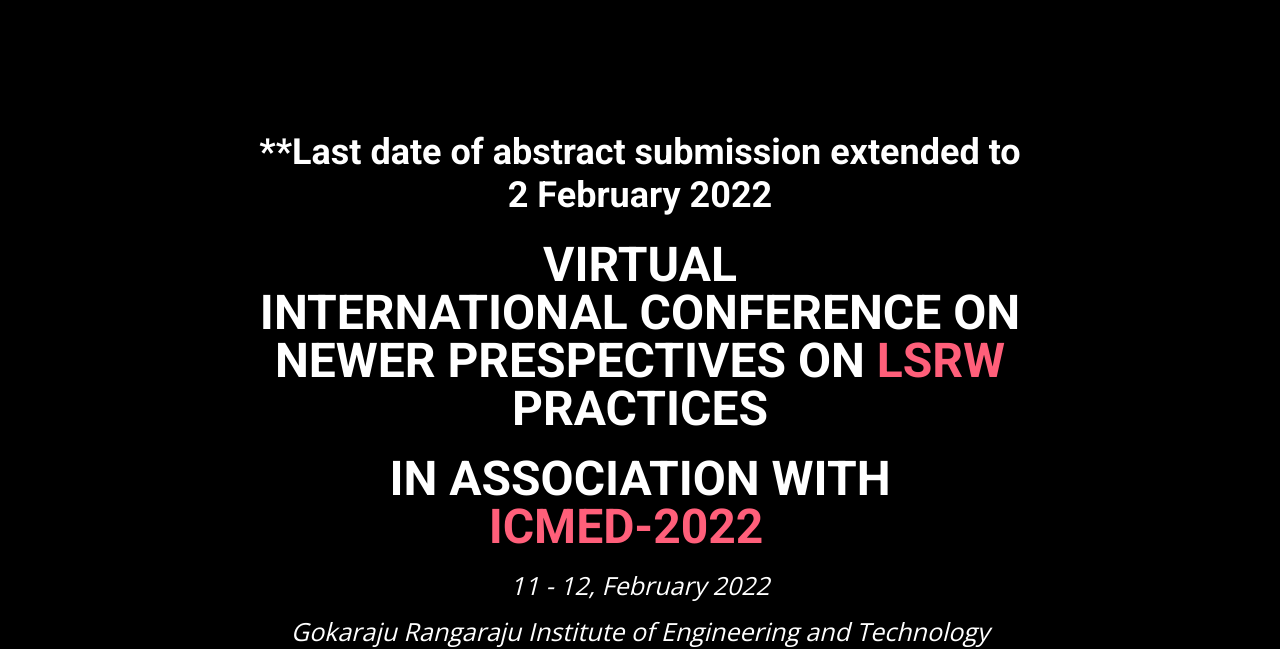
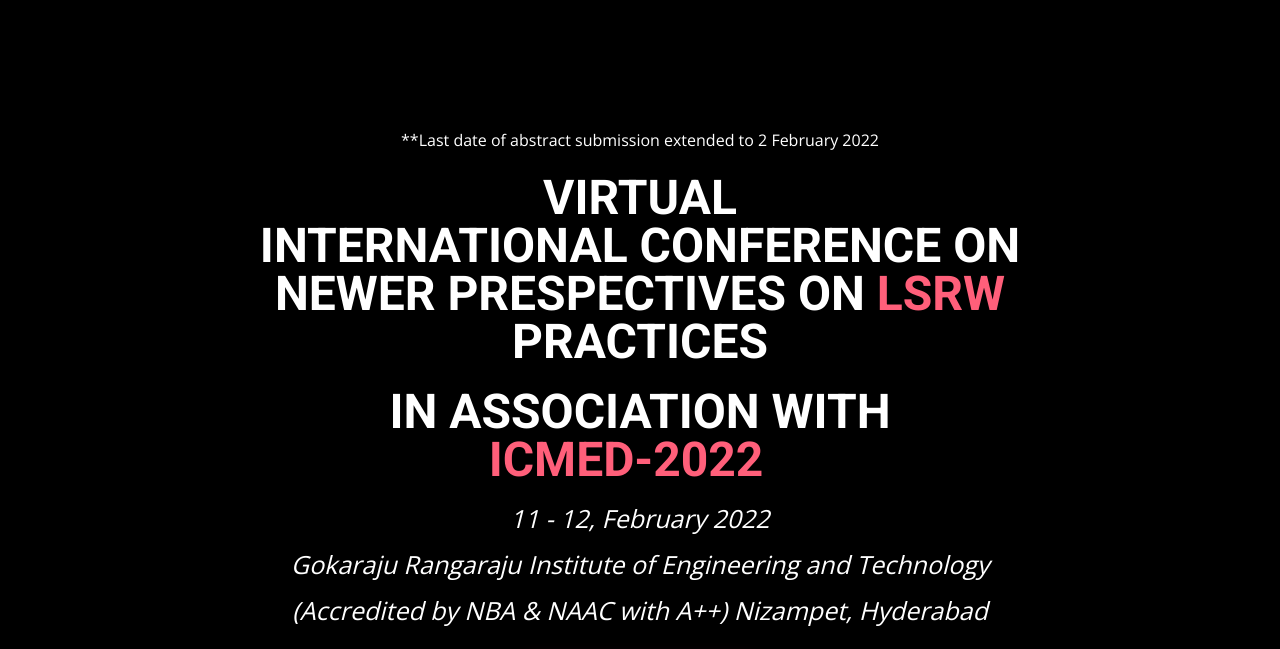
Before and after one commit to mahesh-2905/griet.nplp.2.0, a plain HTML site: page index.html in a window 1280 px wide. Shown: the part 136-785 px from the top of the page. Drawn offline with nearby package versions, Linux system fonts and the light colour scheme; files whose address does not match are found by name.

Commit message:
Update index.html

```diff
--- a/index.html
+++ b/index.html
@@ -107,7 +107,7 @@
                 <marquee width="100%" style="color:white !important" direction="left" height="100px">
                   Registered and Presented papers will be published in SCOPUS Indexed Journal.
                 </marquee>
-                <h5 class="mt-0 mb-4">**Last date of abstract submission extended to 2 February 2022</p>
+                <h6 class="mt-0 mb-4">**Last date of abstract submission extended to 2 February 2022</h6>
 <!--                 <h2 class="head-title"></h2> -->
                 <h2 class="head-title">Virtual<br>International conference on Newer Prespectives on <span style="color:rgb(255, 95, 122)">LSRW</span> Practices</h2>
                 <h2 class="head-title">In association with <span style="color:rgb(255, 95, 122)">ICMED-2022 <a href="index.html" class="navbar-brand"></a></span></h2>
```
